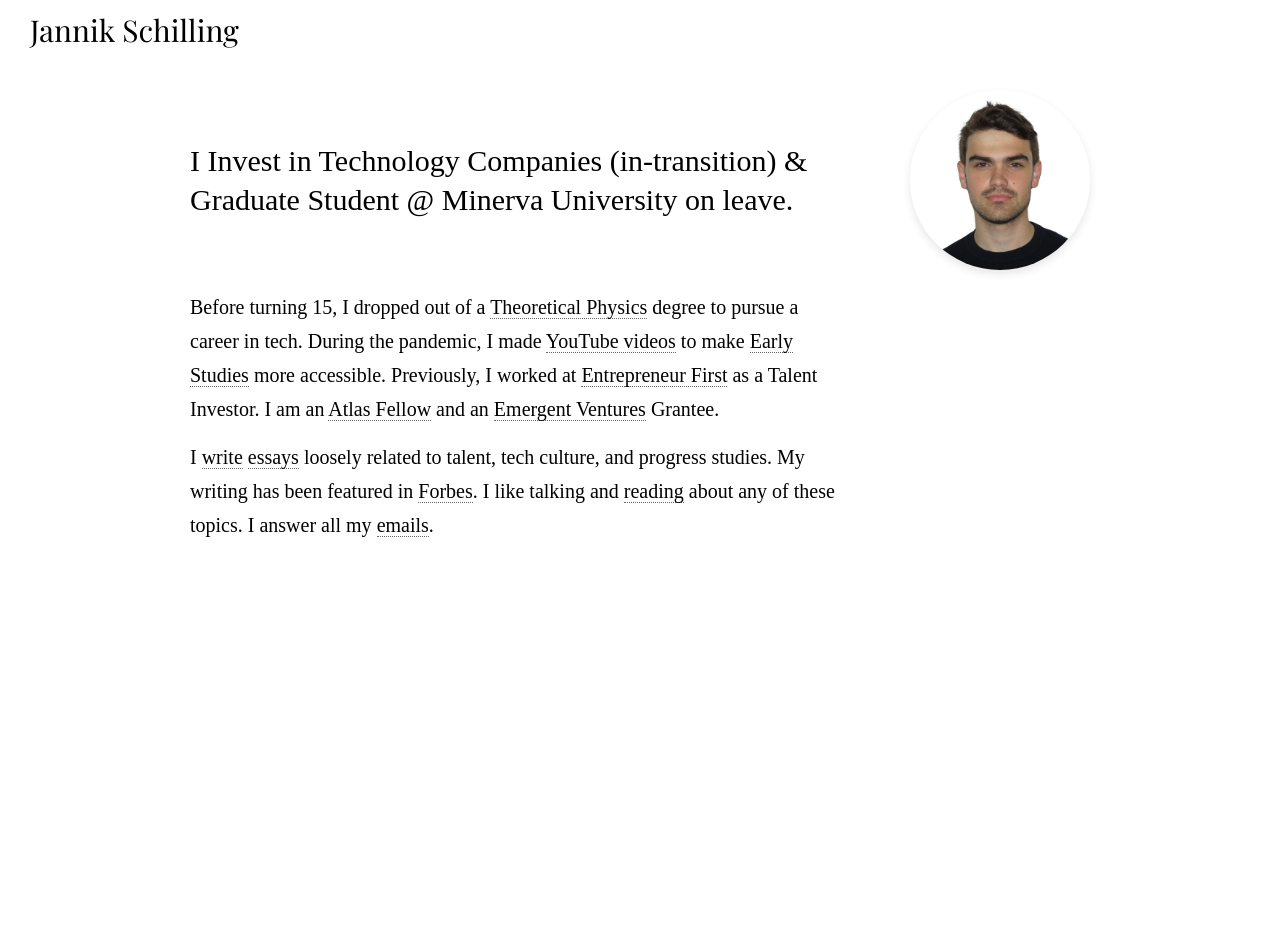
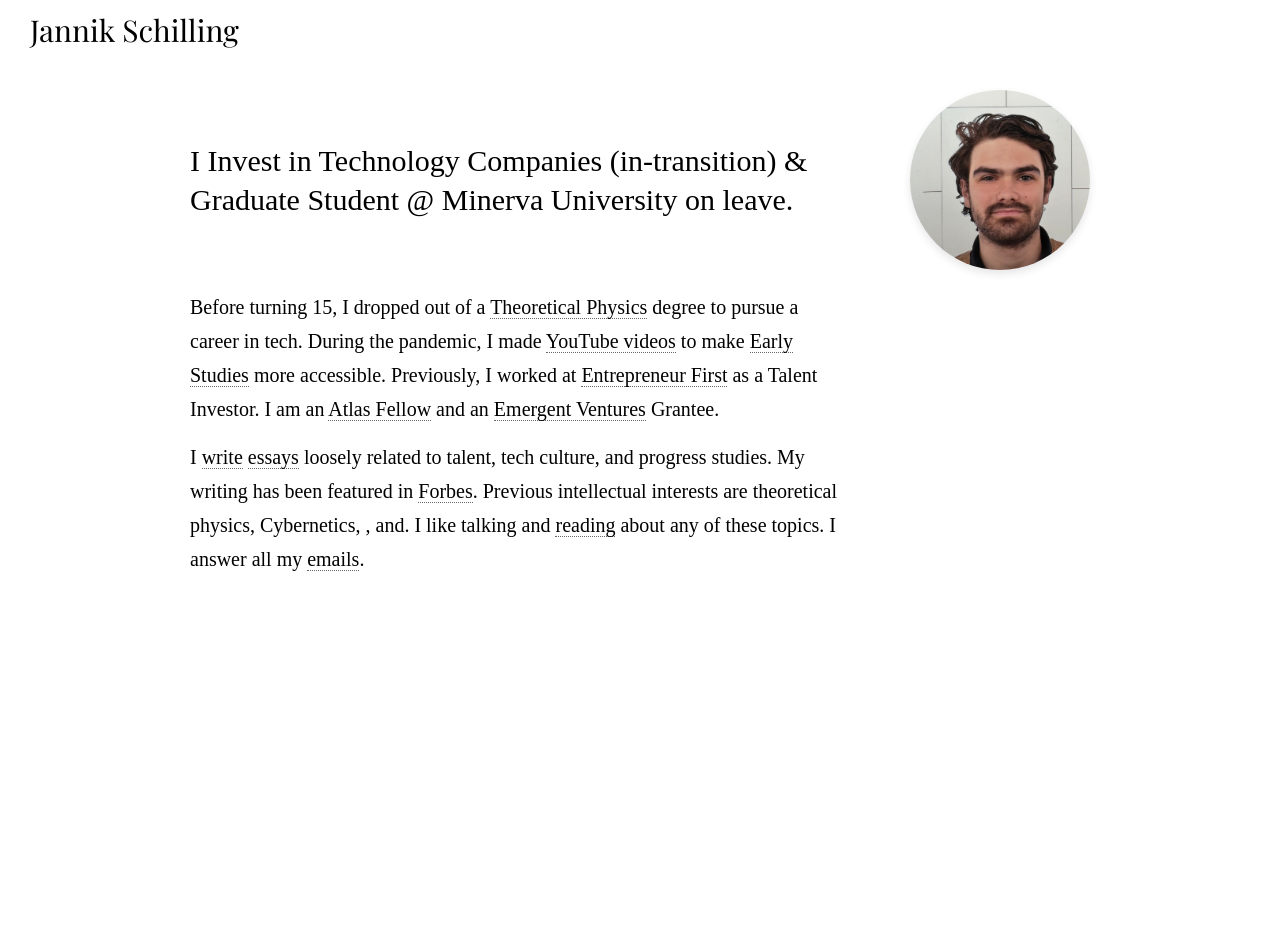
Before and after one commit to jannikls/jannikls.github.io, a Jekyll site: the page built from index.md, in a window 1280 px wide. Built offline with Jekyll 4.4.1, drawn with Linux system fonts in a browser that asks for light colours; some web fonts are replaced.

Commit message:
new headshot

```diff
--- a/_layouts/default.html
+++ b/_layouts/default.html
@@ -40,7 +40,7 @@
           <p class="header">I Invest in Technology Companies (in-transition) & Graduate Student @ Minerva University on leave.</p>
         </div>
         <div class="content">
-          <img class="circular--square" src="{{ site.baseurl }}/assets/img/jannik-4.jpg" width="180px" height="180px" alt="Jannik Schilling Profile Image">
+          <img class="circular--square" src="{{ site.baseurl }}/assets/img/jannik-3.jpg" width="180px" height="180px" alt="Jannik Schilling Profile Image">
         </div>
       </div>
     </div>
--- a/index.md
+++ b/index.md
@@ -4,4 +4,4 @@
 ---
 Before turning 15, I dropped out of a [Theoretical Physics](/theoretical-physics) degree to pursue a career in tech. During the pandemic, I made [YouTube videos](https://www.youtube.com/@howtophysics9633) to make [Early Studies](https://www.jannikschilling.com/early-studies.html) more accessible. Previously, I worked at [Entrepreneur First](https://www.joinef.com) as a Talent Investor.  I am an [Atlas Fellow](https://www.atlasfellowship.org/) and an [Emergent Ventures](https://www.mercatus.org/emergent-ventures) Grantee.
 
-I [write](/blog/) [essays](https://www.theschillingpoint.com/subscribe?utm_source=website) loosely related to talent, tech culture, and progress studies. My writing has been featured in [Forbes](https://www.forbes.com/sites/jonathanwai/2023/08/16/finding-the-next-steve-wozniak/). I like talking and [reading](/bookshelf) about any of these topics. I answer all my [emails](mailto:janniklschilling@gmail.com).
+I [write](/blog/) [essays](https://www.theschillingpoint.com/subscribe?utm_source=website) loosely related to talent, tech culture, and progress studies. My writing has been featured in [Forbes](https://www.forbes.com/sites/jonathanwai/2023/08/16/finding-the-next-steve-wozniak/). Previous intellectual interests are theoretical physics, Cybernetics, , and. I like talking and [reading](/bookshelf) about any of these topics. I answer all my [emails](mailto:janniklschilling@gmail.com).
```
Also changed, not shown: assets/img/jannik-3.jpg (added).
